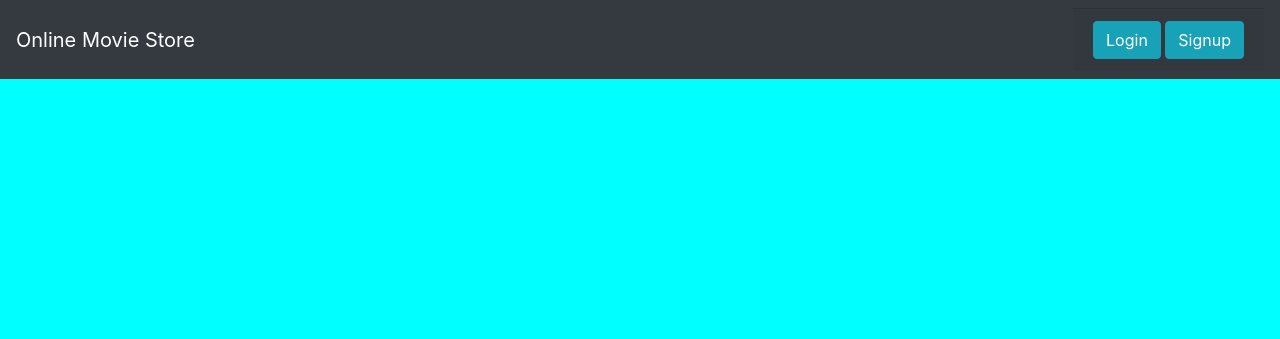
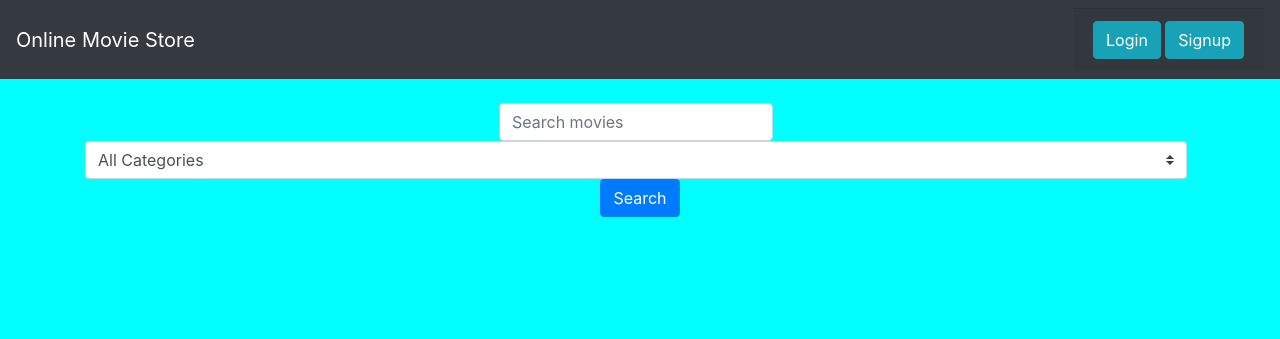
Before and after one commit to BHARATH0252/MovieProject, a Django app: page / in a window 1280 px wide. Shown: the top 339 px of the page. Run offline with Django 5.2, Linux system fonts and the light colour scheme; data that the repository does not hold is empty.

Commit message:
Added Search option

```diff
--- a/movieproject/movieapp/forms.py
+++ b/movieproject/movieapp/forms.py
@@ -1,5 +1,5 @@
 from django import forms
-from .models import Movie, Review
+from .models import Movie, Review ,Category
 from django.contrib.auth.forms import UserCreationForm
 from django.contrib.auth.models import User
 class MovieForm(forms.ModelForm):
@@ -20,3 +20,7 @@ class UserRegistrationForm(UserCreationForm):
     class Meta:
         model = User
         fields = ['first_name', 'last_name', 'username', 'email', 'password1', 'password2']
+
+class SearchForm(forms.Form):
+    query = forms.CharField(label='Search', required=False)  # Allow empty search query
+    category = forms.ModelChoiceField(queryset=Category.objects.all(), empty_label='All Categories', required=False)
--- a/movieproject/movieapp/urls.py
+++ b/movieproject/movieapp/urls.py
@@ -13,4 +13,7 @@ urlpatterns = [
     path('logout/', views.user_logout, name='user_logout'),
     path('dashboard/<str:username>/', views.dashboard, name='dashboard'),
     path('profile/', views.view_profile, name='view_profile'),
+    path('movies/', views.movie_list_view, name='movie_list'),
+    path('search/', views.movie_search, name='movie_search'),
+    path('movie/edit/<int:movie_id>/', views.edit_movie, name='edit_movie'),
 ]
--- a/movieproject/movieapp/views.py
+++ b/movieproject/movieapp/views.py
@@ -1,8 +1,8 @@
 from django.shortcuts import render, redirect, get_object_or_404
 from django.contrib.auth.decorators import login_required
 from django.contrib import messages
-from .models import Movie, Review
-from movieapp.forms import MovieForm, ReviewForm
+from .models import Movie, Review , Category
+from movieapp.forms import MovieForm, ReviewForm,SearchForm
 from .forms import UserRegistrationForm
 from django.contrib.auth.forms import AuthenticationForm
 from django.contrib.auth import login, logout
@@ -13,9 +13,20 @@ from django.contrib.auth import login, logout
 #     return render(request, 'movies/movie_list.html', {'movies': movies})
 
 def index(request):
-    movie_list = Movie.objects.all()
-    # Pass the movie_list to the template for rendering
-    return render(request, 'index.html', {'movie_list': movie_list})
+    categories_with_movies = Category.objects.order_by('name').values('id', 'name')
+
+    # Create a dictionary to map category IDs to category names
+    category_id_to_name = {category['id']: category['name'] for category in categories_with_movies}
+
+    # Now populate movies_by_category using category names
+    movies_by_category = {}
+    for category_id, category_name in category_id_to_name.items():
+        movies = Movie.objects.filter(category=category_id)
+        movies_by_category[category_name] = movies
+
+    print("Movies by category:", movies_by_category)  # Debugging statement
+
+    return render(request, 'index.html', {'movies_by_category': movies_by_category})
 
 
 def movie_detail(request, movie_id):
@@ -25,10 +36,12 @@ def movie_detail(request, movie_id):
 
 
 def movie_list_view(request):
-    # Retrieve a list of movie objects from the database
-    movie_list = Movie.objects.all()
-    # Pass the movie_list to the template for rendering
-    return render(request, 'index.html', {'movie_list': movie_list})
+    genres = Movie.objects.values_list('genre', flat=True).distinct()
+    movies_by_genre = {}
+    for genre in genres:
+        movies = Movie.objects.filter(genre=genre)
+        movies_by_genre[genre] = movies
+    return render(request, 'index.html', {'movies_by_genre': movies_by_genre})
 
 
 @login_required
@@ -120,3 +133,30 @@ def dashboard(request, username):
 def view_profile(request):
     # Logic to fetch and display user profile information
     return render(request, 'profile.html')
+
+def movie_search(request):
+    if request.method == 'GET':
+        form = SearchForm(request.GET)
+        if form.is_valid():
+            query = form.cleaned_data.get('query')
+            category = form.cleaned_data.get('category')
+            movies = Movie.objects.all()
+            if query:
+                movies = movies.filter(title__icontains=query)
+            if category:
+                movies = movies.filter(category=category)
+            return render(request, 'search_results.html', {'movies': movies})
+    else:
+        form = SearchForm()
+    return render(request, 'search_results.html', {'form': form})
+
+def edit_movie(request, movie_id):
+    movie = get_object_or_404(Movie, id=movie_id)
+    if request.method == 'POST':
+        form = MovieForm(request.POST, request.FILES, instance=movie)
+        if form.is_valid():
+            form.save()
+            return redirect('movieapp:view_profile')
+    else:
+        form = MovieForm(instance=movie)
+    return render(request, 'movies/edit_movie.html', {'form': form})
--- a/movieproject/templates/index.html
+++ b/movieproject/templates/index.html
@@ -1,32 +1,63 @@
-{%  extends 'base.html' %}
+{% extends 'base.html' %}
 {% block body %}
 <style>
+    /* Add custom styles specific to the index page */
+    .movie-listings {
+        margin-top: 20px; /* Adjust margin-top to create space between search form and movie listings */
+    }
+
     .card-container {
         margin: 10px;
         min-height: 350px;
         display: flex;
         flex-direction: column;
     }
+
     .card-body {
         flex-grow: 1;
     }
 </style>
-    <div class="container">
+
+<!-- Search form -->
+<div class="container mt-4">
+    <form method="GET" action="{% url 'movieapp:movie_search' %}" class="form-inline justify-content-center">
+        <input type="text" name="query" placeholder="Search movies" class="form-control mr-sm-2">
+        <select name="category" class="custom-select mr-2">
+            <option value="">All Categories</option>
+            {% for category in categories %}
+                <option value="{{ category.id }}">{{ category.name }}</option>
+            {% endfor %}
+        </select>
+
+        <button type="submit" class="btn btn-primary">Search</button>
+    </form>
+</div>
+
+<!-- Movie listings -->
+<div class="container movie-listings">
     <div class="row">
-        {% for i in movie_list %}
+        {% for category, movies in movies_by_category.items %}
+            <div class="col-md-12">
+                <h2>{{ category }}</h2>
+                <div class="row">
+                    {% for movie in movies %}
                         <div class="col-md-3 card-container">
                             <div class="card h-100" style="width: 18rem;">
-                <img src="{{ i.poster.url }}" class="card-img-top" alt="{{ i.name }} " height="200px" width="150px">
+                                <img src="{{ movie.poster.url }}" class="card-img-top" alt="{{ movie.name }}" height="200px" width="150px">
                                 <div class="card-body">
-                    <h5 class="card-title">{{ i.title}}</h5>
-                    <h6 style="font-size: 80%"><p class="card-text">{{ i.description }}</p></h6>
+                                    <h5 class="card-title">{{ movie.title }}</h5>
+                                    <h6>{{ movie.category }}</h6>
+                                    <h6 style="font-size: 80%"><p class="card-text">{{ movie.description }}</p></h6>
                                 </div>
                                 <div class="card-footer align-self-end">
-                    <a href="{% url 'movieapp:movie_detail' i.id %}" class="btn btn-primary">Go somewhere</a>
+                                    <a href="{% url 'movieapp:movie_detail' movie.id %}" class="btn btn-primary">Go somewhere</a>
                                 </div>
                             </div>
                         </div>
                     {% endfor %}
                 </div>
             </div>
+        {% endfor %}
+    </div>
+</div>
 {% endblock %}
--- /dev/null
+++ b/movieproject/templates/movies/edit_movie.html
@@ -0,0 +1,6 @@
+<!-- edit_movie.html -->
+<form method="POST" enctype="multipart/form-data">
+    {% csrf_token %}
+    {{ form.as_p }}
+    <button type="submit">Save Changes</button>
+</form>
```
Also changed, not shown: movieproject/templates/dashboard.html (+16 -5 lines), movieproject/templates/search_results.html (added, +31 -0 lines). Lines whose indentation alone changed are shown as unchanged.
